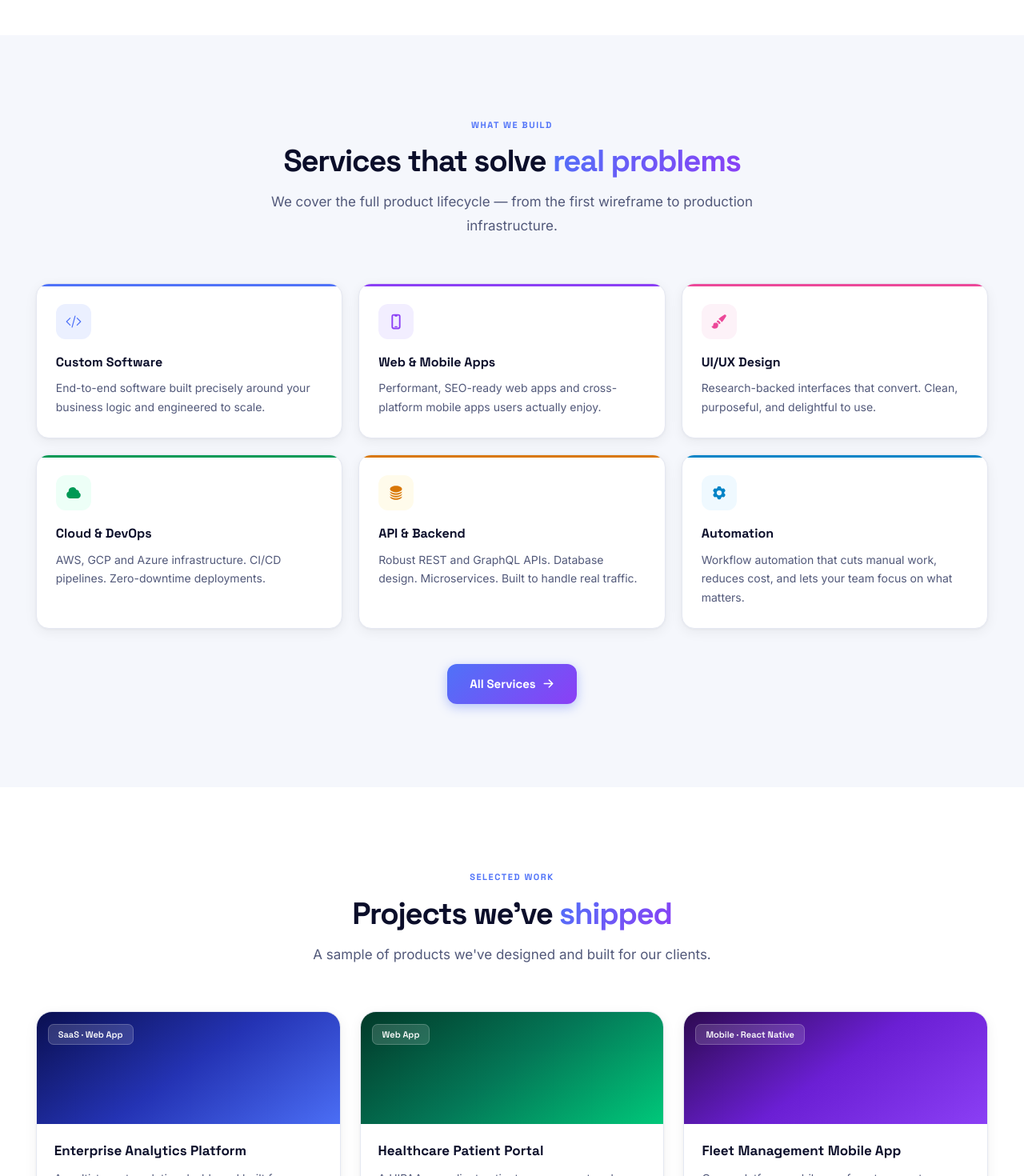
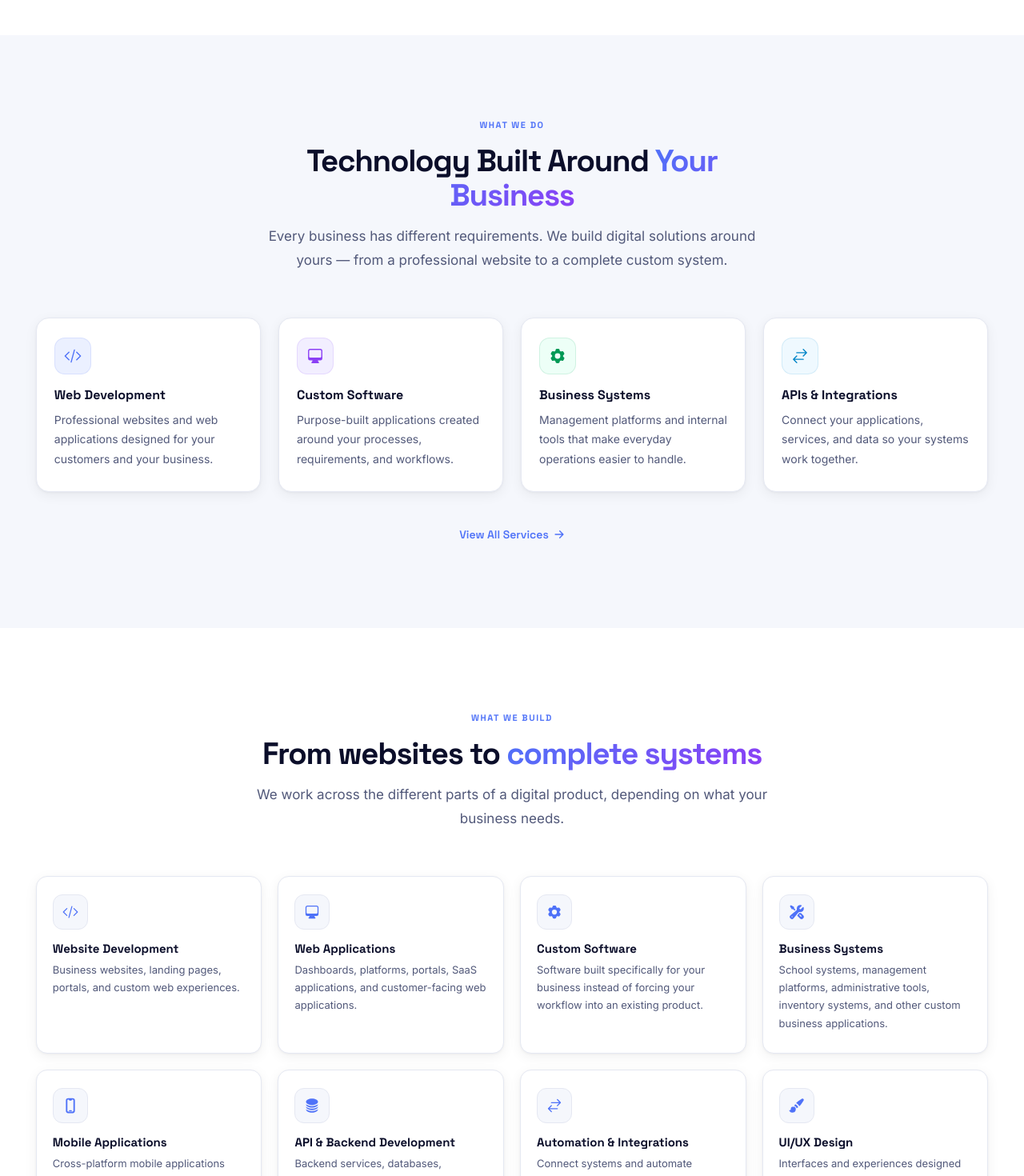
Before and after one commit to anointedthedeveloper/Anobyte, a React (Vite) app: page / in a window 1280 px wide. Shown: the part 1330-2800 px from the top of the page at 80% size. Built offline with nearby package versions, Linux system fonts and the light colour scheme.

Commit message:
initial commit

```diff
--- a/src/components/sections/HomeCTA.jsx
+++ b/src/components/sections/HomeCTA.jsx
@@ -6,8 +6,6 @@ import { C, G, S, F, maxW, gutter } from '../../styles/tokens'
 
 export default function HomeCTA() {
   const { pathname } = useLocation()
-
-  // Don't show on contact page — they're already there
   if (pathname === '/contact') return null
 
   return (
@@ -21,28 +19,25 @@ export default function HomeCTA() {
           style={{ background: '#0B0E2A', borderRadius: 24, overflow: 'hidden', position: 'relative', padding: 'clamp(40px,6vw,72px)' }}
         >
           <div className="bg-grid" style={{ position: 'absolute', inset: 0, opacity: 0.08 }} />
-          <div style={{ position: 'absolute', top: -60, right: -60, width: 320, height: 320, borderRadius: '50%', background: C.blue500, filter: 'blur(110px)', opacity: 0.25 }} />
-          <div style={{ position: 'absolute', bottom: -40, left: -40, width: 240, height: 240, borderRadius: '50%', background: C.violet500, filter: 'blur(90px)', opacity: 0.18 }} />
+          <div style={{ position: 'absolute', top: -60, right: -60, width: 320, height: 320, borderRadius: '50%', background: C.blue500, filter: 'blur(110px)', opacity: 0.22 }} />
+          <div style={{ position: 'absolute', bottom: -40, left: -40, width: 240, height: 240, borderRadius: '50%', background: C.violet500, filter: 'blur(90px)', opacity: 0.16 }} />
 
-          <div style={{ position: 'relative', maxWidth: 580 }}>
-            <p style={{ fontSize: 11, fontWeight: 700, fontFamily: F.head, letterSpacing: '0.14em', textTransform: 'uppercase', color: 'rgba(255,255,255,0.32)', marginBottom: 16 }}>
-              Ready to build something?
-            </p>
-            <h2 style={{ fontFamily: F.head, fontWeight: 800, fontSize: 'clamp(1.9rem,3.8vw,3rem)', letterSpacing: '-0.04em', lineHeight: 1.1, color: '#fff', marginBottom: 18 }}>
-              Let's turn your idea into a working product.
+          <div style={{ position: 'relative', maxWidth: 600 }}>
+            <h2 style={{ fontFamily: F.head, fontWeight: 800, fontSize: 'clamp(1.8rem,3.5vw,2.8rem)', letterSpacing: '-0.04em', lineHeight: 1.1, color: '#fff', marginBottom: 16 }}>
+              Have Something You Want to Build?
             </h2>
-            <p style={{ fontSize: 16, lineHeight: 1.8, color: 'rgba(255,255,255,0.48)', marginBottom: 36, maxWidth: 460 }}>
-              Whether you're starting from scratch or need to improve what you already have — we'll scope it, plan it, and build it properly.
+            <p style={{ fontSize: 16, lineHeight: 1.8, color: 'rgba(255,255,255,0.5)', marginBottom: 36, maxWidth: 480 }}>
+              Whether you have a clear specification or just an idea, let's talk about what you need and figure out the best way to build it.
             </p>
             <div style={{ display: 'flex', flexWrap: 'wrap', gap: 12 }}>
               <motion.div whileHover={{ scale: 1.02 }} whileTap={{ scale: 0.97 }}>
-                <Link to="/contact" style={{ display: 'inline-flex', alignItems: 'center', gap: 8, padding: '13px 26px', borderRadius: 12, fontSize: 15, fontWeight: 700, fontFamily: F.head, color: C.blue500, background: '#fff', boxShadow: '0 4px 16px rgba(0,0,0,0.16)' }}>
-                  Start a Project <HiArrowRight size={15} />
+                <Link to="/contact" style={{ display: 'inline-flex', alignItems: 'center', gap: 8, padding: '13px 26px', borderRadius: 12, fontSize: 15, fontWeight: 700, fontFamily: F.head, color: C.blue500, background: '#fff', boxShadow: '0 4px 16px rgba(0,0,0,0.14)' }}>
+                  Start a Conversation <HiArrowRight size={15} />
                 </Link>
               </motion.div>
               <motion.div whileHover={{ scale: 1.02 }} whileTap={{ scale: 0.97 }}>
-                <Link to="/services" style={{ display: 'inline-flex', alignItems: 'center', gap: 8, padding: '12px 26px', borderRadius: 12, fontSize: 15, fontWeight: 700, fontFamily: F.head, color: 'rgba(255,255,255,0.72)', background: 'rgba(255,255,255,0.06)', border: '1.5px solid rgba(255,255,255,0.12)' }}>
-                  See What We Build
+                <Link to="/projects" style={{ display: 'inline-flex', alignItems: 'center', gap: 8, padding: '12px 26px', borderRadius: 12, fontSize: 15, fontWeight: 700, fontFamily: F.head, color: 'rgba(255,255,255,0.7)', background: 'rgba(255,255,255,0.06)', border: '1.5px solid rgba(255,255,255,0.12)' }}>
+                  View Our Projects
                 </Link>
               </motion.div>
             </div>
--- a/src/components/sections/ProjectsOverview.jsx
+++ b/src/components/sections/ProjectsOverview.jsx
@@ -6,66 +6,64 @@ import { Section, SectionHeader } from '../ui/Wrap'
 
 const projects = [
   {
-    title: 'Enterprise Analytics Platform',
-    category: 'SaaS · Web App',
-    desc: 'A multi-tenant analytics dashboard built for a logistics company — real-time KPI tracking, custom report builder, and role-based access control.',
-    tags: ['React', 'Node.js', 'PostgreSQL', 'AWS'],
+    title: 'Prep4JAMB',
+    category: 'Web Application',
+    desc: 'An online examination and study preparation platform for students preparing for JAMB. Includes practice tests, performance tracking, and study materials.',
+    tags: ['Web App', 'Education', 'React'],
+    grad: 'linear-gradient(145deg, #0a0f50, #2433b4, #4F72F8)',
     accent: C.blue500,
-    grad: 'linear-gradient(145deg, #0a0f50, #2433b4, #4B6EF5)',
   },
   {
-    title: 'Healthcare Patient Portal',
-    category: 'Web App',
-    desc: 'A HIPAA-compliant patient management and appointment portal for a private clinic group — integrated with their existing EMR system.',
-    tags: ['Next.js', 'TypeScript', 'PostgreSQL'],
-    accent: '#009955',
-    grad: 'linear-gradient(145deg, #023929, #047857, #00C87A)',
+    title: 'Prep4U',
+    category: 'Web Application',
+    desc: 'A student-facing preparation platform with subject-based quizzes, timed tests, and progress dashboards designed to help users study more effectively.',
+    tags: ['Web App', 'Education', 'Node.js'],
+    grad: 'linear-gradient(145deg, #2d0a50, #6B1FD4, #8B3FF5)',
+    accent: C.violet500,
   },
   {
-    title: 'Fleet Management Mobile App',
-    category: 'Mobile · React Native',
-    desc: 'Cross-platform mobile app for a transport company — live GPS tracking, driver logs, maintenance schedules, and push notifications.',
-    tags: ['React Native', 'Firebase', 'Node.js'],
-    accent: C.violet500,
-    grad: 'linear-gradient(145deg, #2d0a50, #6B1FD4, #8B3FF5)',
+    title: 'StockWise',
+    category: 'Business System',
+    desc: 'An inventory and stock management system built for small and medium businesses. Tracks products, manages suppliers, and generates reports.',
+    tags: ['Business System', 'Dashboard', 'PostgreSQL'],
+    grad: 'linear-gradient(145deg, #023929, #047857, #00C87A)',
+    accent: '#009955',
   },
 ]
 
 export default function ProjectsOverview() {
   return (
-    <Section bg="#fff">
+    <Section bg={C.bg}>
       <SectionHeader
-        eyebrow="Selected Work"
-        title="Projects we've"
-        titleGrad="shipped"
-        subtitle="A sample of products we've designed and built for our clients."
+        eyebrow="Selected Projects"
+        title="Software we've"
+        titleGrad="designed and built"
+        subtitle="A selection of products and systems we have developed."
       />
 
-      <div style={{ display: 'grid', gridTemplateColumns: 'repeat(auto-fill, minmax(320px, 1fr))', gap: 24 }}>
+      <div className="proj-grid">
         {projects.map((p, i) => (
           <motion.div
             key={p.title}
             initial={{ opacity: 0, y: 28 }}
             whileInView={{ opacity: 1, y: 0 }}
-            viewport={{ once: true, margin: '-40px' }}
-            transition={{ duration: 0.55, delay: i * 0.1, ease: [0.22, 1, 0.36, 1] }}
-            style={{ background: '#fff', borderRadius: 20, border: `1px solid ${C.border}`, boxShadow: S.card, overflow: 'hidden', transition: 'box-shadow 0.25s, transform 0.25s' }}
+            viewport={{ once: true }}
+            transition={{ duration: 0.5, delay: i * 0.1, ease: [0.22, 1, 0.36, 1] }}
+            style={{ background: '#fff', borderRadius: 18, border: `1px solid ${C.border}`, boxShadow: S.card, overflow: 'hidden', transition: 'box-shadow 0.22s, transform 0.22s' }}
             onMouseEnter={e => { e.currentTarget.style.boxShadow = S.cardH; e.currentTarget.style.transform = 'translateY(-4px)' }}
             onMouseLeave={e => { e.currentTarget.style.boxShadow = S.card; e.currentTarget.style.transform = 'none' }}
           >
-            {/* Visual header */}
-            <div style={{ background: p.grad, height: 140, position: 'relative', overflow: 'hidden' }}>
-              <div className="bg-grid" style={{ position: 'absolute', inset: 0, opacity: 0.15 }} />
+            <div style={{ background: p.grad, height: 120, position: 'relative', overflow: 'hidden' }}>
+              <div className="bg-grid" style={{ position: 'absolute', inset: 0, opacity: 0.14 }} />
               <div style={{ position: 'absolute', top: 14, left: 14 }}>
                 <span style={{ padding: '5px 12px', borderRadius: 7, fontSize: 11, fontWeight: 600, fontFamily: F.head, color: '#fff', background: 'rgba(255,255,255,0.15)', backdropFilter: 'blur(8px)', border: '1px solid rgba(255,255,255,0.2)' }}>
                   {p.category}
                 </span>
               </div>
             </div>
-
             <div style={{ padding: '20px 22px 24px' }}>
               <h3 style={{ fontFamily: F.head, fontWeight: 700, fontSize: 17, color: C.ink, marginBottom: 8 }}>{p.title}</h3>
-              <p style={{ fontSize: 14, lineHeight: 1.7, color: C.body, marginBottom: 16 }}>{p.desc}</p>
+              <p style={{ fontSize: 14, lineHeight: 1.75, color: C.body, marginBottom: 16 }}>{p.desc}</p>
               <div style={{ display: 'flex', flexWrap: 'wrap', gap: 6 }}>
                 {p.tags.map(t => (
                   <span key={t} style={{ padding: '4px 10px', borderRadius: 7, fontSize: 12, fontWeight: 500, fontFamily: F.head, background: C.bg, border: `1px solid ${C.border}`, color: C.ink3 }}>
@@ -78,11 +76,21 @@ export default function ProjectsOverview() {
         ))}
       </div>
 
-      <div style={{ display: 'flex', justifyContent: 'center', marginTop: 44 }}>
-        <Link to="/projects" style={{ display: 'inline-flex', alignItems: 'center', gap: 8, fontSize: 14, fontWeight: 600, fontFamily: F.head, color: C.blue500 }}>
+      <div style={{ display: 'flex', justifyContent: 'center', marginTop: 40 }}>
+        <Link to="/projects" style={{ display: 'inline-flex', alignItems: 'center', gap: 8, fontSize: 14, fontWeight: 600, fontFamily: F.head, color: C.blue500, textDecoration: 'none' }}>
           View all projects <HiArrowRight size={14} />
         </Link>
       </div>
+
+      <style>{`
+        .proj-grid {
+          display: grid;
+          grid-template-columns: repeat(3, 1fr);
+          gap: clamp(16px, 2.5vw, 24px);
+        }
+        @media (max-width: 860px) { .proj-grid { grid-template-columns: 1fr; } }
+        @media (max-width: 600px) { .proj-grid { grid-template-columns: 1fr; } }
+      `}</style>
     </Section>
   )
 }
--- a/src/components/sections/ServicesOverview.jsx
+++ b/src/components/sections/ServicesOverview.jsx
@@ -1,69 +1,164 @@
 import { Link } from 'react-router-dom'
 import { motion } from 'framer-motion'
 import { HiArrowRight } from 'react-icons/hi'
-import { HiCodeBracket, HiDevicePhoneMobile, HiPaintBrush, HiCloud, HiCircleStack, HiCog6Tooth } from 'react-icons/hi2'
+import { HiCodeBracket, HiCog6Tooth, HiArrowsRightLeft, HiComputerDesktop, HiDevicePhoneMobile, HiCircleStack, HiWrenchScrewdriver, HiPaintBrush } from 'react-icons/hi2'
 import { C, G, S, F } from '../../styles/tokens'
 import { Section, SectionHeader } from '../ui/Wrap'
 
-const services = [
-  { Icon: HiCodeBracket,       title: 'Custom Software',   desc: 'End-to-end software built precisely around your business logic and engineered to scale.',        accent: C.blue500,   bg: C.blue50 },
-  { Icon: HiDevicePhoneMobile, title: 'Web & Mobile Apps', desc: 'Performant, SEO-ready web apps and cross-platform mobile apps users actually enjoy.',             accent: C.violet500, bg: C.violetLight },
-  { Icon: HiPaintBrush,        title: 'UI/UX Design',      desc: 'Research-backed interfaces that convert. Clean, purposeful, and delightful to use.',              accent: '#EC4899',   bg: '#FDF2F8' },
-  { Icon: HiCloud,             title: 'Cloud & DevOps',    desc: 'AWS, GCP and Azure infrastructure. CI/CD pipelines. Zero-downtime deployments.',                  accent: '#009955',   bg: '#EDFFF7' },
-  { Icon: HiCircleStack,       title: 'API & Backend',     desc: 'Robust REST and GraphQL APIs. Database design. Microservices. Built to handle real traffic.',      accent: '#D97706',   bg: '#FFFBEB' },
-  { Icon: HiCog6Tooth,         title: 'Automation',        desc: 'Workflow automation that cuts manual work, reduces cost, and lets your team focus on what matters.',accent: '#0284C7',   bg: '#EFF9FF' },
+/* ── Section 2: Intro 4-card overview ── */
+const INTRO = [
+  {
+    Icon: HiCodeBracket,
+    title: 'Web Development',
+    desc: 'Professional websites and web applications designed for your customers and your business.',
+    accent: C.blue500, bg: C.blue50,
+  },
+  {
+    Icon: HiComputerDesktop,
+    title: 'Custom Software',
+    desc: 'Purpose-built applications created around your processes, requirements, and workflows.',
+    accent: C.violet500, bg: C.violetLight,
+  },
+  {
+    Icon: HiCog6Tooth,
+    title: 'Business Systems',
+    desc: 'Management platforms and internal tools that make everyday operations easier to handle.',
+    accent: '#009955', bg: '#EDFFF7',
+  },
+  {
+    Icon: HiArrowsRightLeft,
+    title: 'APIs & Integrations',
+    desc: 'Connect your applications, services, and data so your systems work together.',
+    accent: '#0284C7', bg: '#EFF9FF',
+  },
 ]
+
+/* ── Section 3: Full service list ── */
+const SERVICES = [
+  { Icon: HiCodeBracket,       title: 'Website Development',       desc: 'Business websites, landing pages, portals, and custom web experiences.' },
+  { Icon: HiComputerDesktop,   title: 'Web Applications',          desc: 'Dashboards, platforms, portals, SaaS applications, and customer-facing web applications.' },
+  { Icon: HiCog6Tooth,         title: 'Custom Software',           desc: 'Software built specifically for your business instead of forcing your workflow into an existing product.' },
+  { Icon: HiWrenchScrewdriver, title: 'Business Systems',          desc: 'School systems, management platforms, administrative tools, inventory systems, and other custom business applications.' },
+  { Icon: HiDevicePhoneMobile, title: 'Mobile Applications',       desc: 'Cross-platform mobile applications designed for practical everyday use.' },
+  { Icon: HiCircleStack,       title: 'API & Backend Development',  desc: 'Backend services, databases, authentication, APIs, integrations, and the infrastructure behind your applications.' },
+  { Icon: HiArrowsRightLeft,   title: 'Automation & Integrations', desc: 'Connect systems and automate repetitive processes to reduce unnecessary manual work.' },
+  { Icon: HiPaintBrush,        title: 'UI/UX Design',              desc: 'Interfaces and experiences designed around your users — clear, consistent, and easy to use.' },
+]
+
+const fade = (i, extra = {}) => ({
+  initial: { opacity: 0, y: 22 },
+  whileInView: { opacity: 1, y: 0 },
+  viewport: { once: true },
+  transition: { duration: 0.45, delay: i * 0.07, ease: [0.22, 1, 0.36, 1], ...extra },
+})
 
 export default function ServicesOverview() {
   return (
+    <>
+      {/* ── Section 2: Technology Built Around Your Business ── */}
       <Section bg={C.bg}>
         <SectionHeader
-        eyebrow="What We Build"
-        title="Services that solve"
-        titleGrad="real problems"
-        subtitle="We cover the full product lifecycle — from the first wireframe to production infrastructure."
+          eyebrow="What We Do"
+          title="Technology Built Around"
+          titleGrad="Your Business"
+          subtitle="Every business has different requirements. We build digital solutions around yours — from a professional website to a complete custom system."
         />
 
-      <div style={{ display: 'grid', gridTemplateColumns: 'repeat(auto-fill, minmax(300px, 1fr))', gap: 20 }}>
-        {services.map((s, i) => (
-          <motion.div
-            key={s.title}
-            initial={{ opacity: 0, y: 22 }}
-            whileInView={{ opacity: 1, y: 0 }}
-            viewport={{ once: true, margin: '-40px' }}
-            transition={{ duration: 0.5, delay: i * 0.07, ease: [0.22, 1, 0.36, 1] }}
-            style={{
-              background: '#fff',
-              borderRadius: 16,
-              border: `1px solid ${C.border}`,
-              boxShadow: S.card,
-              overflow: 'hidden',
-              transition: 'box-shadow 0.25s, transform 0.25s',
-              cursor: 'default',
-            }}
+        <div className="svc-intro-grid">
+          {INTRO.map((s, i) => (
+            <motion.div key={s.title} {...fade(i)}
+              className="svc-intro-card"
+              onMouseEnter={e => { e.currentTarget.style.boxShadow = '0 4px 24px rgba(79,114,248,0.13)'; e.currentTarget.style.transform = 'translateY(-3px)' }}
+              onMouseLeave={e => { e.currentTarget.style.boxShadow = '0 1px 3px rgba(0,0,0,0.04), 0 4px 16px rgba(0,0,0,0.06)'; e.currentTarget.style.transform = 'none' }}
+            >
+              <div style={{ width: 46, height: 46, borderRadius: 13, background: s.bg, border: `1px solid ${s.accent}20`, display: 'flex', alignItems: 'center', justifyContent: 'center', marginBottom: 16 }}>
+                <s.Icon size={22} style={{ color: s.accent }} />
+              </div>
+              <h3 style={{ fontFamily: F.head, fontWeight: 700, fontSize: 16, color: C.ink, marginBottom: 8, lineHeight: 1.3 }}>{s.title}</h3>
+              <p style={{ fontSize: 14, lineHeight: 1.75, color: C.body }}>{s.desc}</p>
+            </motion.div>
+          ))}
+        </div>
+
+        <div style={{ textAlign: 'center', marginTop: 40 }}>
+          <Link to="/services" style={{ display: 'inline-flex', alignItems: 'center', gap: 6, fontSize: 14, fontWeight: 600, fontFamily: F.head, color: C.blue500, textDecoration: 'none' }}>
+            View All Services <HiArrowRight size={14} />
+          </Link>
+        </div>
+      </Section>
+
+      {/* ── Section 3: What We Build — full service list ── */}
+      <Section bg="#fff">
+        <SectionHeader
+          eyebrow="What We Build"
+          title="From websites to"
+          titleGrad="complete systems"
+          subtitle="We work across the different parts of a digital product, depending on what your business needs."
+        />
+
+        <div className="svc-full-grid">
+          {SERVICES.map((s, i) => (
+            <motion.div key={s.title} {...fade(i)}
+              className="svc-full-card"
               onMouseEnter={e => { e.currentTarget.style.boxShadow = S.cardH; e.currentTarget.style.transform = 'translateY(-3px)' }}
-            onMouseLeave={e => { e.currentTarget.style.boxShadow = S.card; e.currentTarget.style.transform = 'none' }}
+              onMouseLeave={e => { e.currentTarget.style.boxShadow = S.card;  e.currentTarget.style.transform = 'none' }}
             >
-            {/* colour accent bar */}
-            <div style={{ height: 3, background: s.accent }} />
-            <div style={{ padding: '22px 24px 26px' }}>
-              <div style={{ width: 44, height: 44, borderRadius: 12, background: s.bg, display: 'flex', alignItems: 'center', justifyContent: 'center', marginBottom: 16 }}>
-                <s.Icon style={{ color: s.accent }} size={20} />
+              <div style={{ width: 44, height: 44, borderRadius: 12, background: C.bg, border: `1px solid ${C.border}`, display: 'flex', alignItems: 'center', justifyContent: 'center', marginBottom: 14 }}>
+                <s.Icon size={20} style={{ color: C.blue500 }} />
               </div>
-              <h3 style={{ fontFamily: F.head, fontWeight: 700, fontSize: 16, color: C.ink, marginBottom: 8 }}>{s.title}</h3>
-              <p style={{ fontSize: 14, lineHeight: 1.7, color: C.body }}>{s.desc}</p>
-            </div>
+              <p style={{ fontFamily: F.head, fontWeight: 700, fontSize: 15, color: C.ink, marginBottom: 6, lineHeight: 1.3 }}>{s.title}</p>
+              <p style={{ fontSize: 13, lineHeight: 1.7, color: C.body }}>{s.desc}</p>
             </motion.div>
           ))}
         </div>
 
         <div style={{ display: 'flex', justifyContent: 'center', marginTop: 44 }}>
           <motion.div whileHover={{ scale: 1.02 }} whileTap={{ scale: 0.97 }}>
-          <Link to="/services" style={{ display: 'inline-flex', alignItems: 'center', gap: 8, padding: '13px 28px', borderRadius: 12, fontSize: 15, fontWeight: 700, fontFamily: F.head, color: '#fff', background: G.brand, boxShadow: S.btn }}>
-            All Services <HiArrowRight size={15} />
+            <Link to="/services" style={{ display: 'inline-flex', alignItems: 'center', gap: 8, padding: '13px 28px', borderRadius: 12, fontSize: 15, fontWeight: 700, fontFamily: F.head, color: '#fff', background: G.brand, boxShadow: '0 4px 14px rgba(79,114,248,0.40)' }}>
+              Explore All Services <HiArrowRight size={15} />
             </Link>
           </motion.div>
         </div>
       </Section>
+
+      <style>{`
+        .svc-intro-grid {
+          display: grid;
+          grid-template-columns: repeat(4, 1fr);
+          gap: clamp(14px, 2vw, 22px);
+        }
+        .svc-intro-card {
+          background: #fff;
+          border-radius: 16px;
+          border: 1px solid ${C.border};
+          padding: 24px 22px 28px;
+          box-shadow: 0 1px 3px rgba(0,0,0,0.04), 0 4px 16px rgba(0,0,0,0.06);
+          transition: box-shadow 0.22s, transform 0.22s;
+        }
+        .svc-full-grid {
+          display: grid;
+          grid-template-columns: repeat(4, 1fr);
+          gap: clamp(12px, 1.8vw, 20px);
+        }
+        .svc-full-card {
+          background: #fff;
+          border-radius: 14px;
+          border: 1px solid ${C.border};
+          padding: 22px 20px 26px;
+          box-shadow: ${S.card};
+          transition: box-shadow 0.22s, transform 0.22s;
+          display: flex;
+          flex-direction: column;
+        }
+        @media (max-width: 900px) {
+          .svc-intro-grid { grid-template-columns: repeat(2, 1fr); }
+          .svc-full-grid  { grid-template-columns: repeat(2, 1fr); }
+        }
+        @media (max-width: 480px) {
+          .svc-intro-grid { grid-template-columns: 1fr; }
+          .svc-full-grid  { grid-template-columns: 1fr; }
+        }
+      `}</style>
+    </>
   )
 }
```
Also changed, not shown: src/components/sections/Hero.jsx (+3 -4 lines), src/components/sections/WhyChooseUs.jsx (+92 -89 lines). Lines whose indentation alone changed are shown as unchanged.
